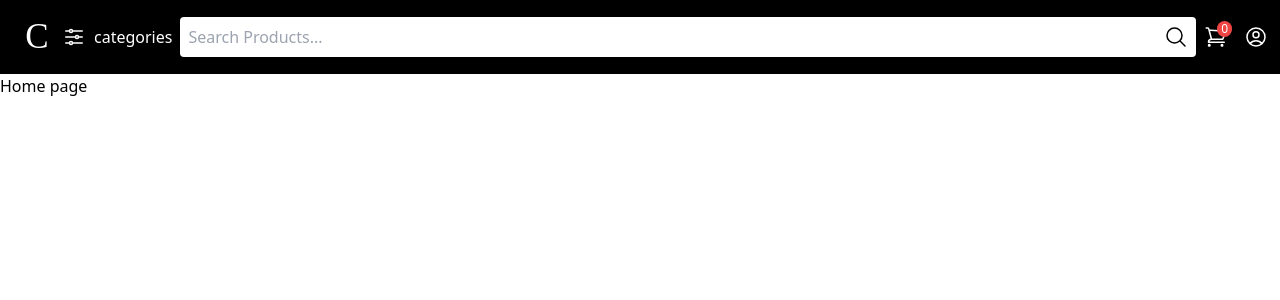
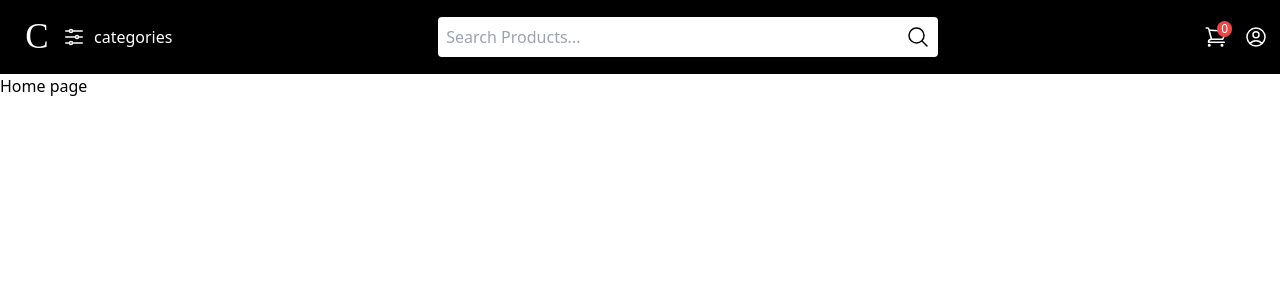
Before and after one commit to dasunR430/ecommerce-database-project, a Next.js app: page / in a window 1280 px wide. Shown: the top 300 px of the page. Built offline with nearby package versions, Linux system fonts and the light colour scheme.

Commit message:
search bar style tweak

```diff
--- a/src/app/components/Header.tsx
+++ b/src/app/components/Header.tsx
@@ -29,8 +29,11 @@ const Header: React.FC<HeaderProps> = ({ isLoggedIn }) => {
                 <CategoryFilter />
             </div>
 
-                <SearchComponent />
-
+            <div className="flex-grow flex justify-center">
+                <div className="md:w-1/2 lg:w-1/2">
+                    <SearchComponent />
+                </div>
+            </div>
 
             <div className="flex items-center space-x-4">
                 <a href="/cart" className="relative">
--- a/src/app/components/Home/SearchComponent.tsx
+++ b/src/app/components/Home/SearchComponent.tsx
@@ -1,4 +1,5 @@
 'use client'
+import Link from 'next/link';
 import { useRouter } from 'next/navigation';
 import React, { ReactEventHandler, useState } from 'react';
 
@@ -17,6 +18,7 @@ const SearchComponent: React.FC = () => {
     // State for search input and filteredProduct
     const router = useRouter();
     const [searchInput, setSearchInput] = useState('');
+    const [properQuery, setProperQuery] = useState('');
     const [filteredProduct, setFilteredProduct] = useState<SearchKey[]>([]);
     const [availableProducts, setAvailableProducts] = useState<SearchKey[] | undefined>(undefined);
     const [message, setMessage] = useState<string | undefined>();
@@ -26,8 +28,12 @@ const SearchComponent: React.FC = () => {
         const query = e.target.value;
         setSearchInput(query);
 
+        // Normalize the query by trimming and replacing multiple spaces with a single space
+        const trimmedQuery = query.trim().replace(/\s+/g, ' ')
+        setProperQuery(trimmedQuery);
+
         // Filter the names based on the query
-        if (query.trim() === '') {
+        if (trimmedQuery === '') {
             setFilteredProduct([]); // Show nothing names if input is empty
         } else {
             const matchingProducts = availableProducts?.filter((available_product) =>
@@ -39,7 +45,7 @@ const SearchComponent: React.FC = () => {
 
     const handleSearch = () => {
         // Filter the names based on the query
-        if (searchInput === '') {
+        if (properQuery === '') {
             // do nothing
         } else {
             router.push(`/filter?search=${searchInput}`);
@@ -48,16 +54,16 @@ const SearchComponent: React.FC = () => {
     };
 
     const fetchProcducts = async () => {
-        let data : response | null = null;
+        let data: response | null = null;
         try {
             const response = await fetch(`${process.env.NEXT_PUBLIC_API_URL}/home/searchproducts`);
             data = await response.json();
-            console.log("Data : ",data);
-            if (data?.status === 500){
+            console.log("Data : ", data);
+            if (data?.status === 500) {
                 // setMessage(data?.message);
                 console.log("Erorr in if 500 : ", data?.message)
             }
-            else if (data?.status === 503){
+            else if (data?.status === 503) {
                 // setMessage(data?.message);
                 console.log("Erorr in if 503 : ", data?.message)
             }
@@ -77,15 +83,15 @@ const SearchComponent: React.FC = () => {
         }
     };
 
-    if(message) {
-        return(
+    if (message) {
+        return (
             <>{message}</>
         );
     }
     else {
         return (
             <>
-                <div className="flex flex-grow w-9 relative items-center mx-2">
+                <div className="flex flex-grow relative items-center mx-2">
                     <input
                         type="text"
                         placeholder="Search Products..."
@@ -101,11 +107,16 @@ const SearchComponent: React.FC = () => {
                     </button>
                     {/* Display matching names */}
                     <div className='absolute top-full max-h-40 w-64 overflow-y-auto bg-white text-black z-10'> {/* Set a height here */}
-                        { searchInput !== '' &&
+                        {searchInput !== '' &&
                             <ul className="">
                                 {filteredProduct?.map((product) => (
                                     <li key={product.ProductID} className="p-2 border-b border-gray-200">
-                                        {product.ProductTitle}
+                                        {/* TODO: change link to productdetails page */}
+                                        <Link href={`/filter?search=${product.ProductTitle}`}>
+                                            <div>
+                                                {product.ProductTitle}
+                                            </div>
+                                        </Link>
                                     </li>
                                 ))}
                                 {filteredProduct?.length === 0 && searchInput.trim() !== '' && (
```
